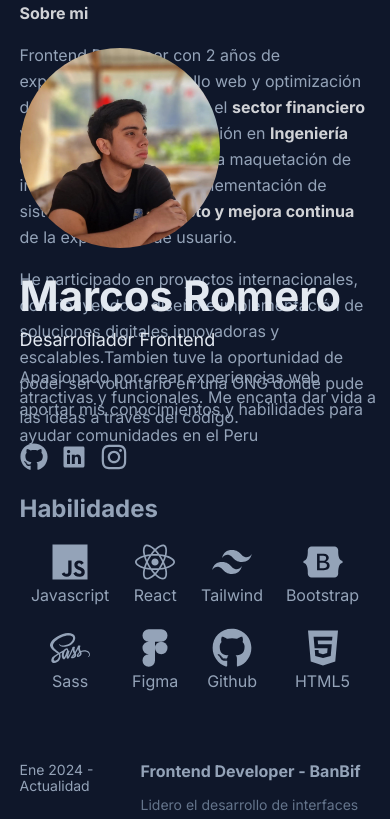
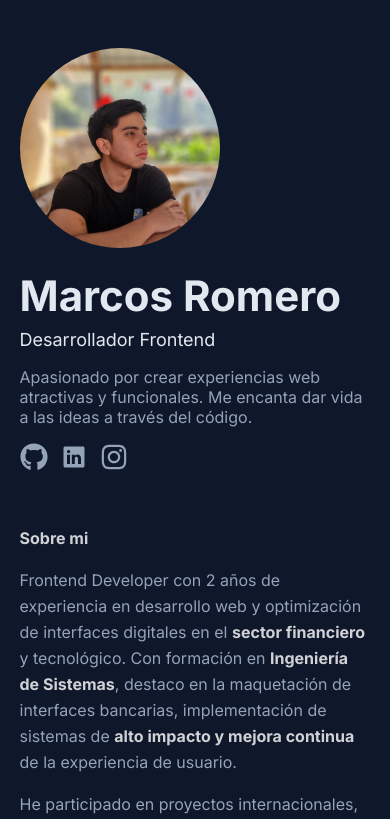
Before and after one commit to M4rckR/my-portfolio, a React (Vite) app: page / in a window 390 px wide. Shown: the top 819 px of the page. Built offline with nearby package versions, Linux system fonts and the light colour scheme.

Commit message:
Se agregaron correciones en mobile

```diff
--- a/src/assets/scss/principal/_nav.scss
+++ b/src/assets/scss/principal/_nav.scss
@@ -99,5 +99,10 @@
 }
 
 .continerFixed {
-    position: fixed;
+    display: block;
+
+    @include m.tablet {
+        position: fixed;
+    }
+
 }
```
